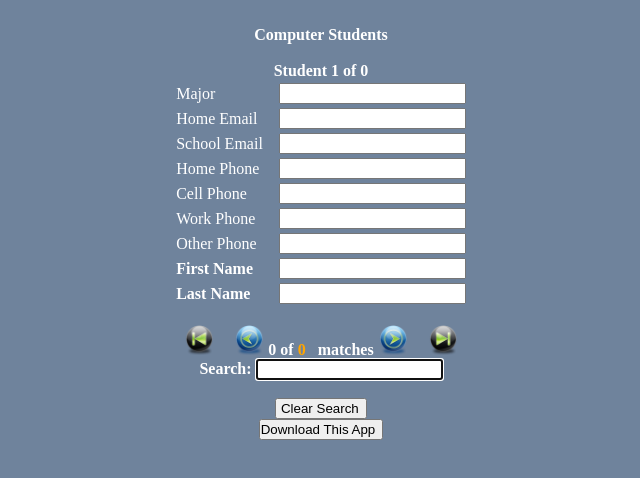
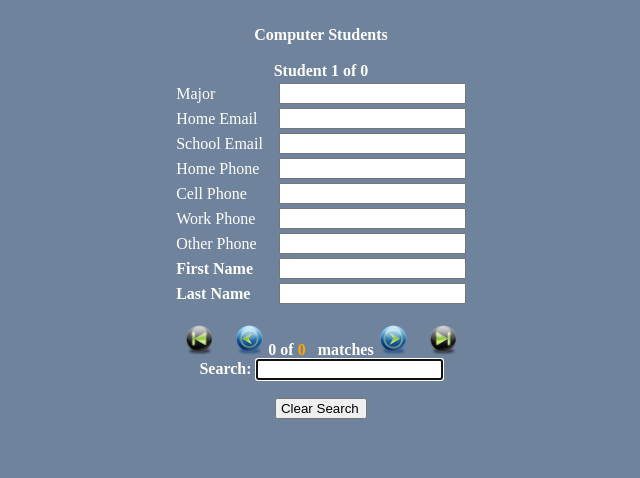
Before and after one commit to VickMahant/First-App, a plain HTML site: page index.html in a window 1280 px wide. Shown: the whole page, without its empty margins (319-959 px from the left). Drawn offline with Linux system fonts and the light colour scheme; no server answers.

Commit message:
First App --Version 1.3

```diff
--- a/index.html
+++ b/index.html
@@ -50,15 +50,17 @@
 </center>
 <script src="js/o.js"></script>
 <script src="js/StudentLookup.js"></script>
-<div align="center">
-<button  id="btnApp">Download This App</button>
-</div>
+
 </body>
-<script>
+<!-- ><script>
 var btnApp = document.getElementById("btnApp");
 btnApp.onclick = function(){
   location.href='https://build.phonegap.com/apps/751800/share';
 }
 
 </script>
+<div align="center">
+<button  id="btnApp">Download This App</button>
+</div>
+</!-->
 </html>
```
